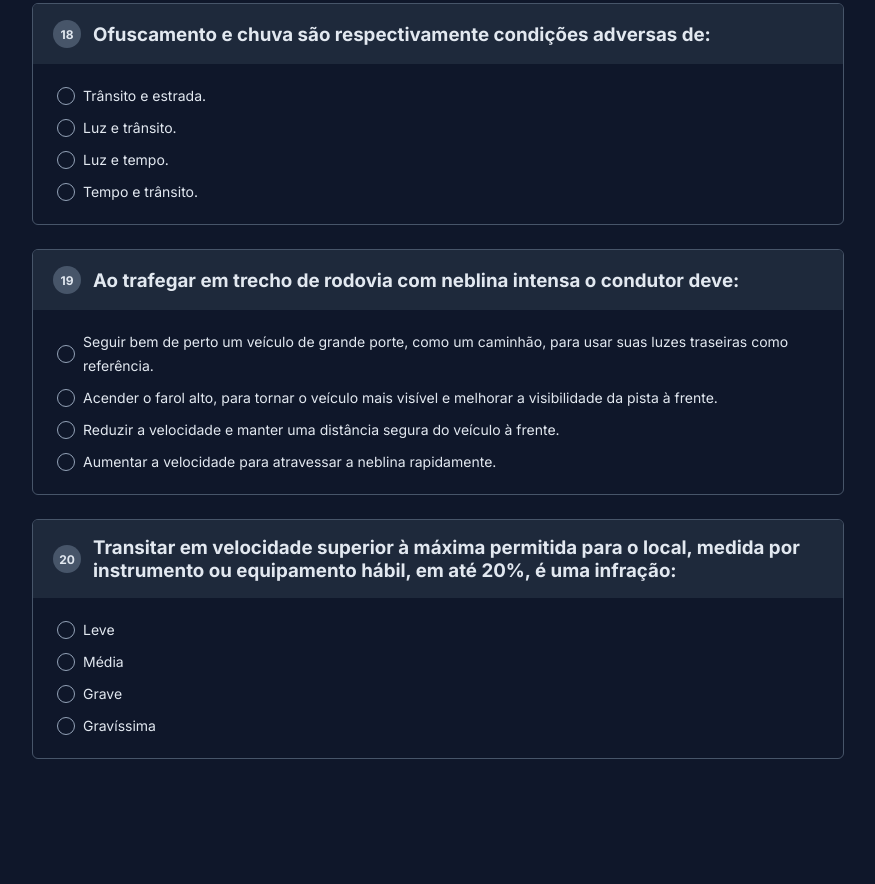
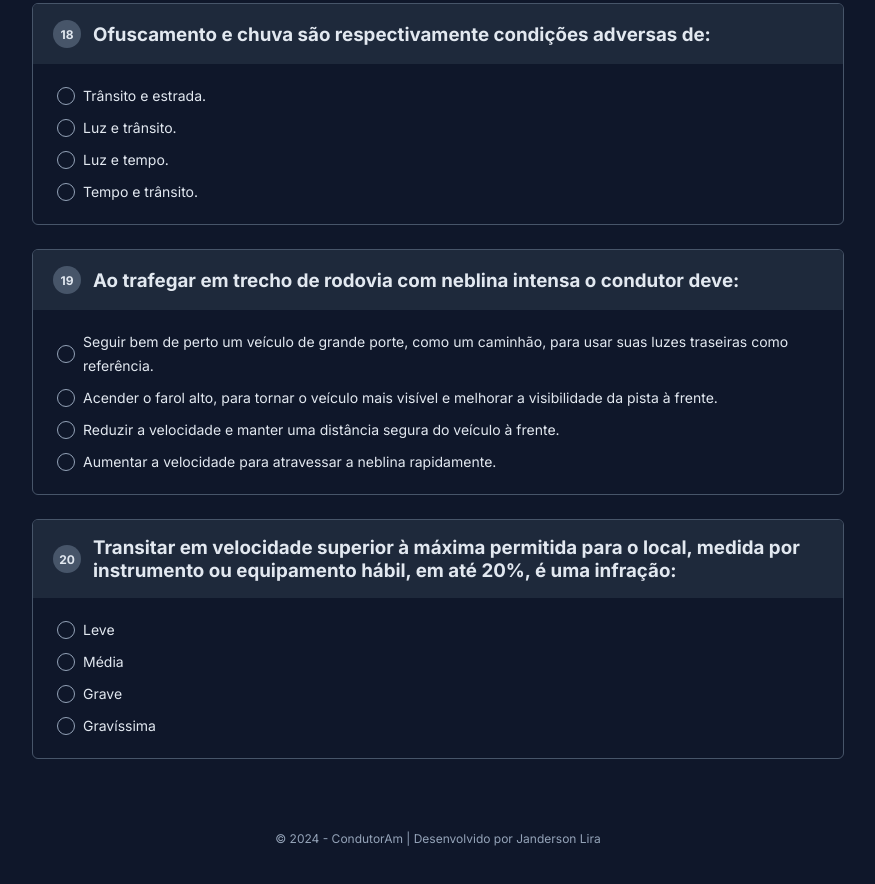
Before and after one commit to DevJanderson/condutor-quiz, a plain HTML site: page index.html in a window 1280 px wide. Shown: the part 4730-5614 px from the top of the page, without its empty margins (202-1077 px from the left). Before the commit the page ends 5577 px from the top, so only its background shows below. Drawn offline with Linux system fonts and the light colour scheme.

Commit message:
implementando o footer

```diff
--- a/index.html
+++ b/index.html
@@ -35,6 +35,9 @@
         <span> de 10</span>
         <p>Percentual: <span id="percent">0.0%</span></p>
       </div>
+      <footer>
+        <p>&copy; 2024 - CondutorAm | Desenvolvido por Janderson Lira</p>
+      </footer>
     </main>
 
     <script src="script.js"></script>
--- a/style.css
+++ b/style.css
@@ -152,3 +152,10 @@ span.wrong {
     border-radius: 8px;
     margin-top: 6px;
 }
+
+footer p {
+    text-align: center;
+    color: #94a3b8;
+    font-size: 12px;
+    margin-top: 72px;
+}
```
